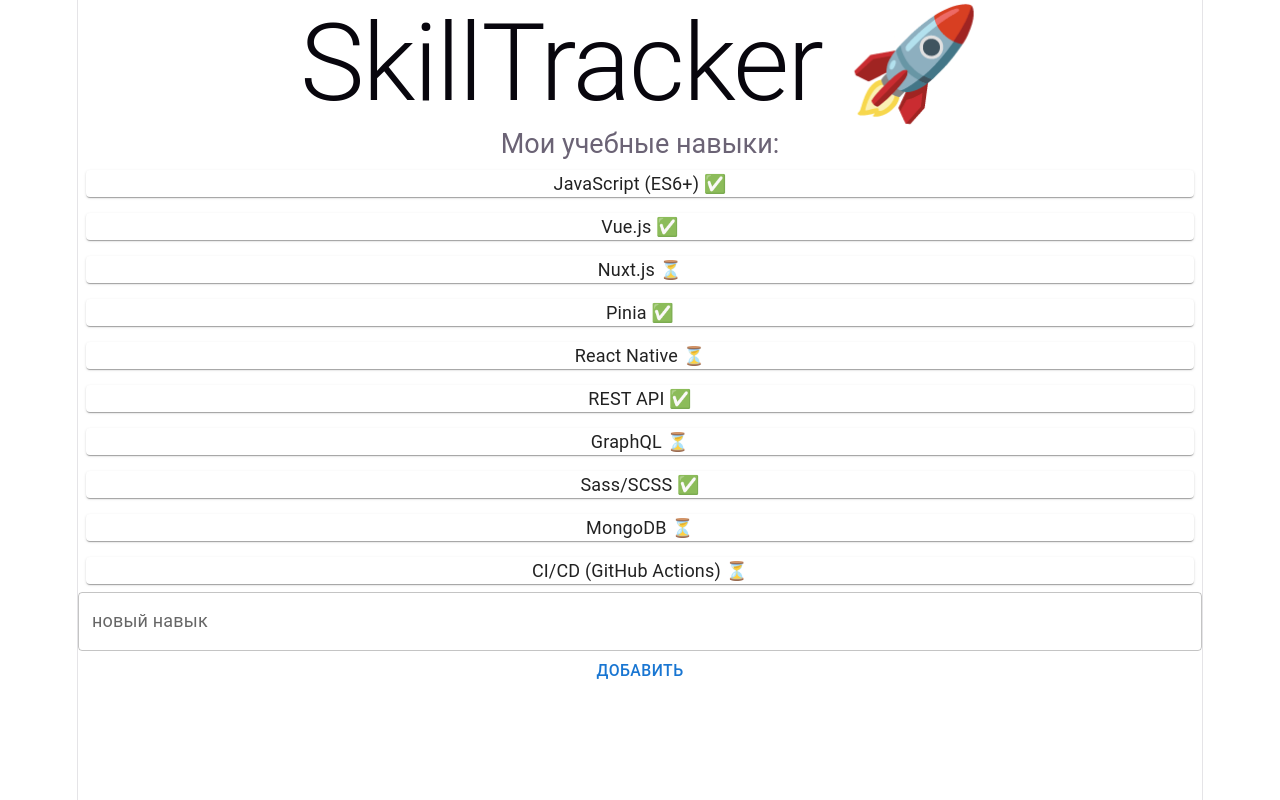
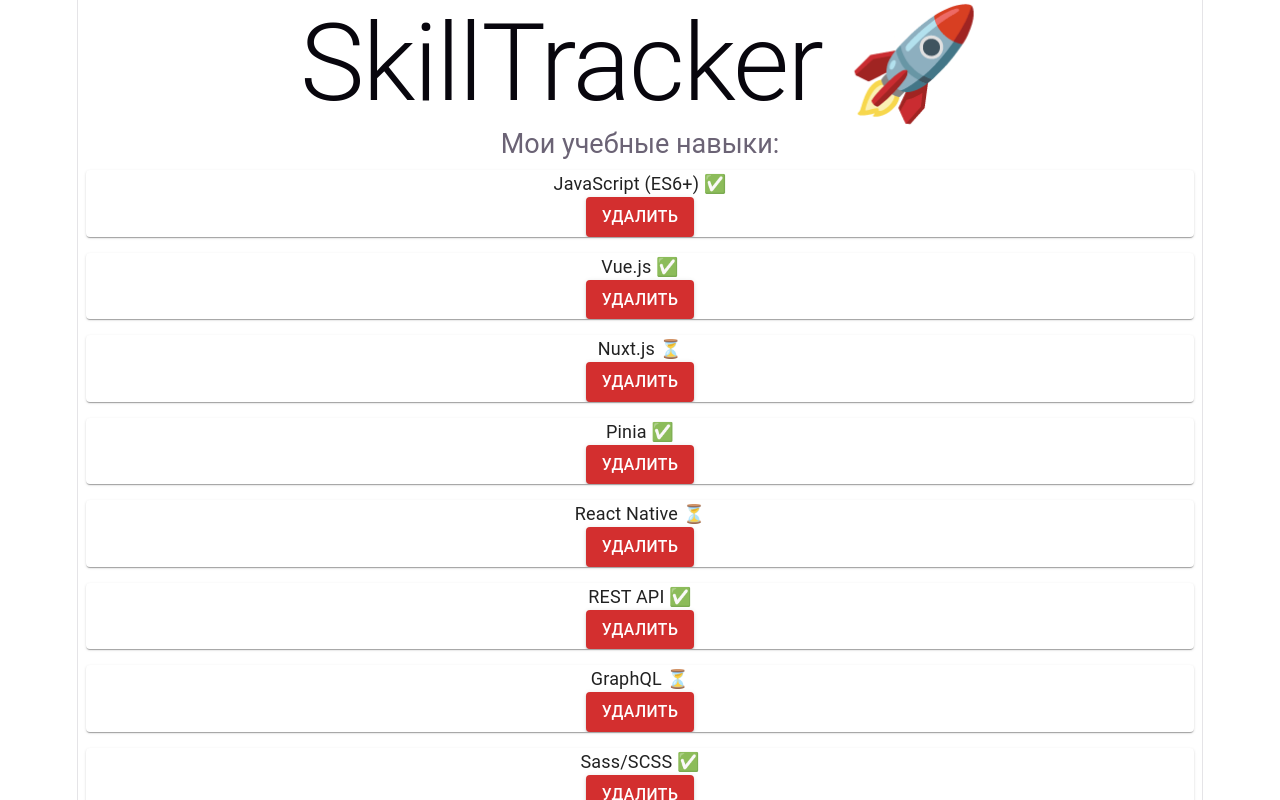
Before and after one commit to Kirill8224/redux, a React (Vite) app: page / in a window 1280 px wide. Shown: the top 800 px of the page. Built offline with nearby package versions, Linux system fonts and the light colour scheme.

Commit message:
add delete in ui and fix skillslise

```diff
--- a/src/SkillsUI/Skills.tsx
+++ b/src/SkillsUI/Skills.tsx
@@ -2,7 +2,7 @@ import { Typography, Card, TextField, Button } from "@mui/material";
 import type {StoreType} from '../skills/store'
 import { useSelector } from "react-redux";
 import { useDispatch } from "react-redux";
-import { SkillAdd } from "../skills/skillSlise";
+import { SkillAdd, SkillDel } from "../skills/skillSlise";
 export function SkillsUI(){
     const Skills= useSelector((state: StoreType)=> state.Skills.items)
     const dispath= useDispatch()
@@ -12,8 +12,9 @@ export function SkillsUI(){
     <Typography sx={{alignItems: 'center'}} variant="h5">Мои учебные навыки:</Typography>
     {Skills.map((skill, index)=><Card sx={{m: 1}} key={index}>
         <Typography>{skill.title} {skill.isLearned ? ' ✅' : '⏳'}</Typography>
+        <Button variant="contained" color="error" onClick={()=>{dispath(SkillDel(skill.title))}}>удалить</Button>
     </Card>)}
-    <TextField onChange={(e)=>{additem= e.target.value}} label='новый навык' placeholder="печатайте"></TextField>
-    <Button onClick={()=>{dispath(SkillAdd(additem))}}>добавить</Button>
+    <TextField  onChange={(e)=>{additem= e.target.value}} label='новый навык' placeholder="минимум 5 символов"></TextField>
+    <Button variant="contained" color='success' onClick={()=>{dispath(SkillAdd(additem))}}>добавить</Button>
     </>)
 }
--- a/src/skills/skillSlise.ts
+++ b/src/skills/skillSlise.ts
@@ -35,8 +35,9 @@ export const reducerSkill=
         if(item){ State.items= State.items.filter((skil)=>{return skil.title != item.title})}
       },
       SkillAdd: (State: SkillsState, Payload: PayloadAction<string>)=>{
+        if(Payload.payload && Payload.payload.length > 4){
         const item: Skill= {id: String(State.items.length + 1), title: Payload.payload, isLearned: false}
-        State.items= [...State.items, item]
+        State.items= [...State.items, item]}
       }
     }
   })
```
Also changed, not shown: 2 other files (tests, documents, lock files or other folders).
